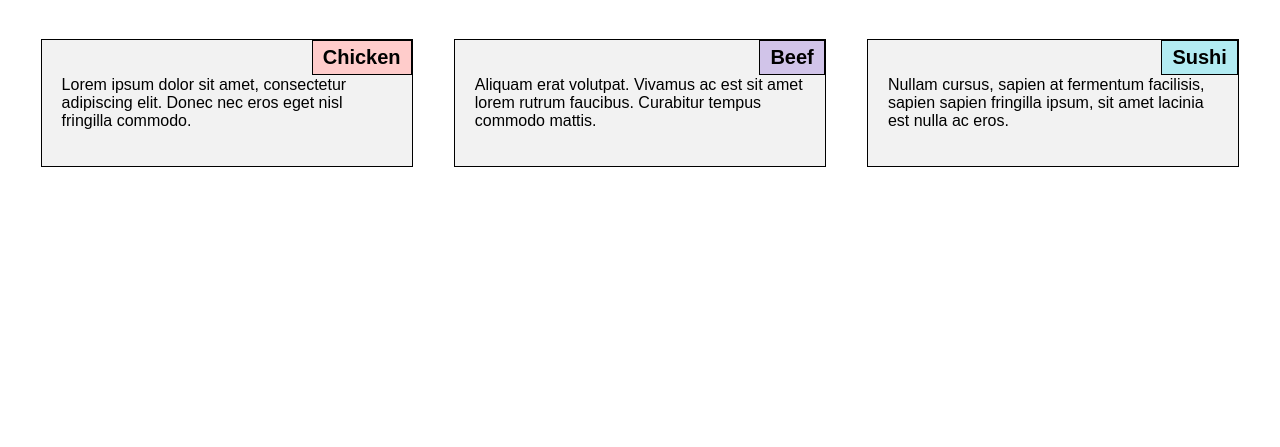
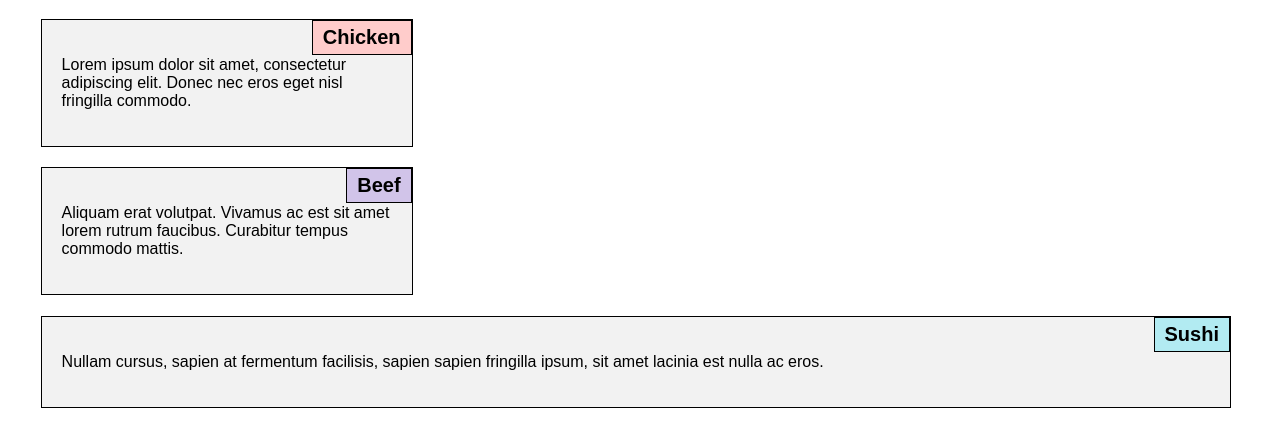
Before and after one commit to Dale-Mauldin/CSSProject, a plain HTML site: page index.html in a window 1280 px wide. Shown: the part 81-528 px from the top of the page. Drawn offline with Linux system fonts and the light colour scheme.

Commit message:
Update style.css

```diff
--- a/CSS/style.css
+++ b/CSS/style.css
@@ -57,16 +57,20 @@ h1 {
 /* Desktop view (≥992px) */
 @media (min-width: 992px) {
   .menu-section {
-    float: left;
+    float: center;
     width: 30%;
     margin: 1.66%;
+  }
+
+  .menu-section:nth-child(3) {
+    width: 96%;
   }
 }
 
 /* Tablet view (768px–991px) */
 @media (min-width: 768px) and (max-width: 991px) {
   .menu-section {
-    float: left;
+    float: center;
     width: 47%;
     margin: 1.5%;
   }
```
